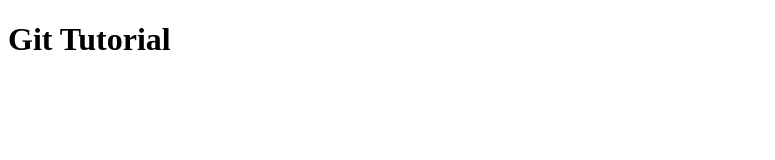
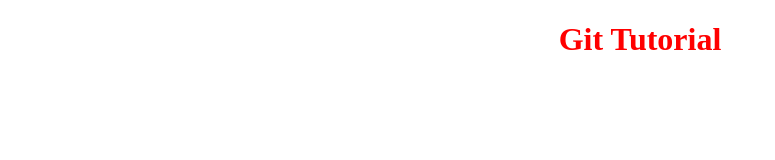
Before and after one commit to sjalcidor/Shecodes, a plain HTML site: page index.html in a window 1280 px wide. Shown: the whole page, without its empty margins (0-775 px from the left). Drawn offline with Linux system fonts and the light colour scheme.

Commit message:
Created CSS & JS file

```diff
--- a/index.html
+++ b/index.html
@@ -5,8 +5,10 @@
     <meta http-equiv="X-UA-Compatible" content="IE=edge" />
     <meta name="viewport" content="width=device-width, initial-scale=1.0" />
     <title>Document</title>
+    <link rel="stylesheet" href="src/style.css" />
   </head>
   <body>
     <h1>Git Tutorial</h1>
   </body>
+  <script src="src/script.js"></script>
 </html>
--- /dev/null
+++ b/src/style.css
@@ -0,0 +1,4 @@
+h1 {
+  text-align: center;
+  color: red;
+}
```
Also changed, not shown: src/script.js (added).
